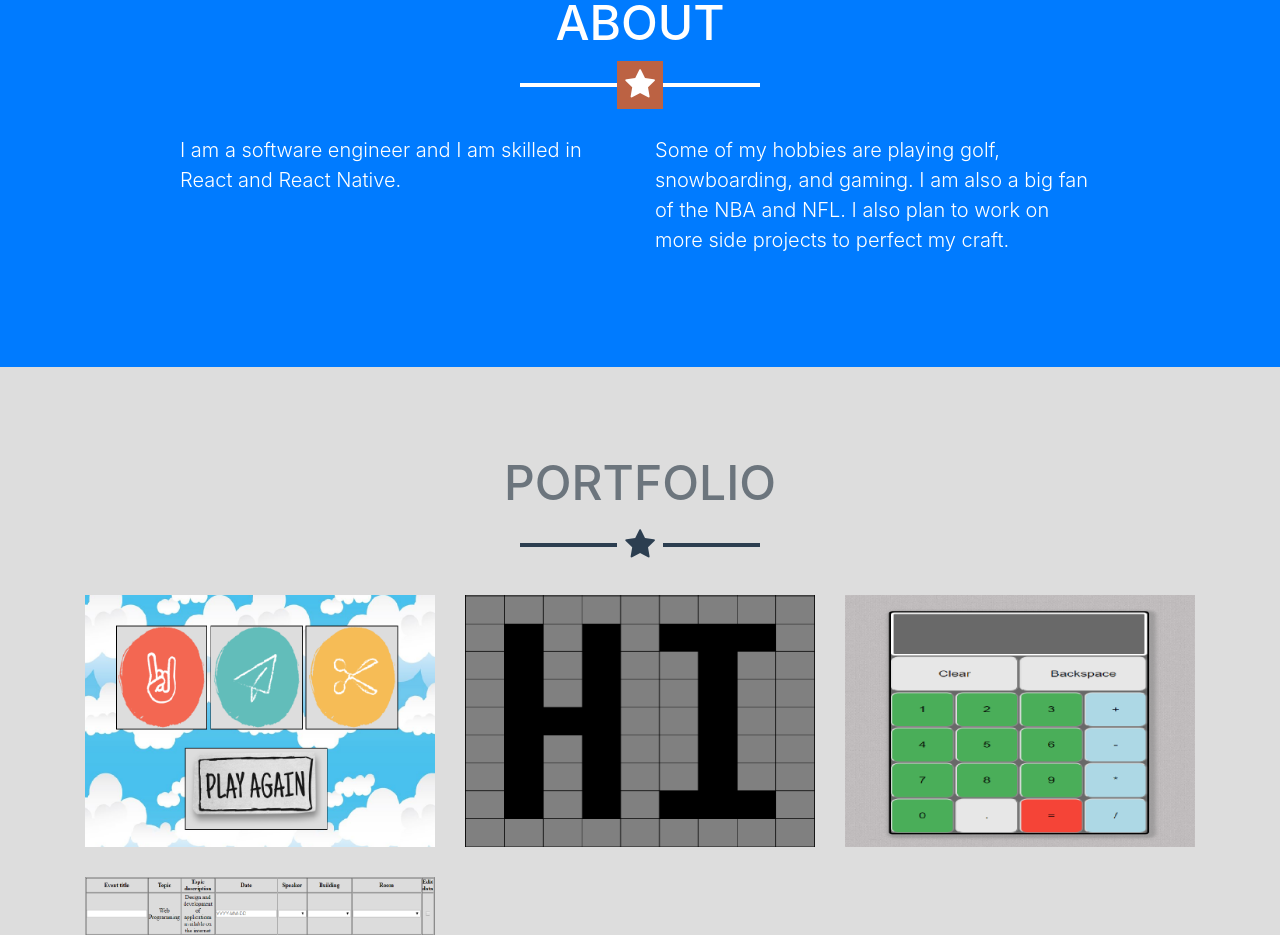
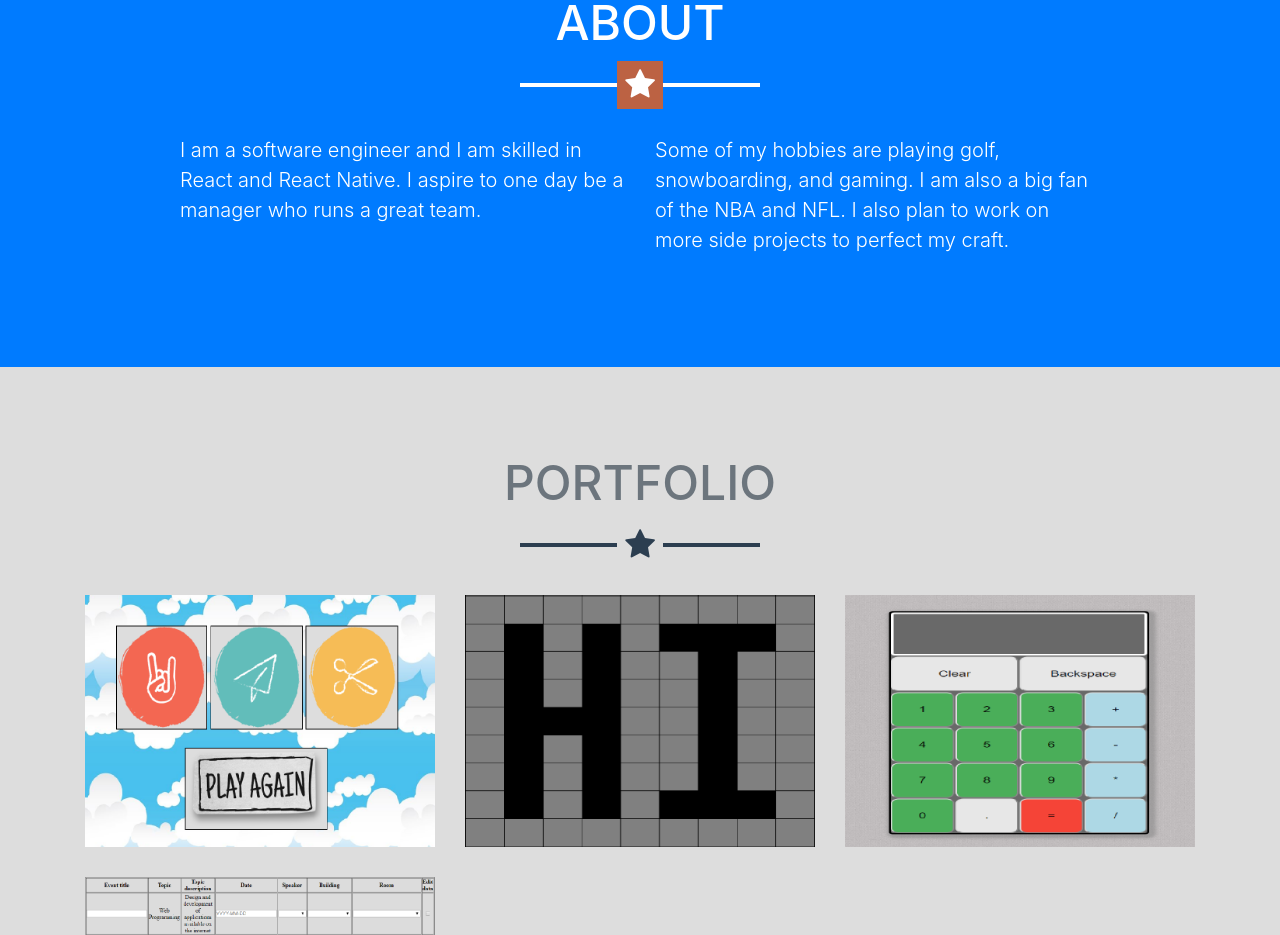
Before and after one commit to janlasota/janlasota.github.io, a website with bundled scripts: page index.html in a window 1280 px wide. Shown: the part 958-1893 px from the top of the page. Built offline with nearby package versions, Linux system fonts and the light colour scheme.

Commit message:
update index again:

```diff
--- a/index.html
+++ b/index.html
@@ -72,7 +72,8 @@
         <div class="row">
           <div class="col-lg-5 ml-auto">
             <p class="lead">I am a software engineer and I am
-              skilled in React and React Native.
+              skilled in React and React Native. I aspire to one
+              day be a manager who runs a great team.
             </p>
           </div>
           <div class="col-lg-5 mr-auto">
```
